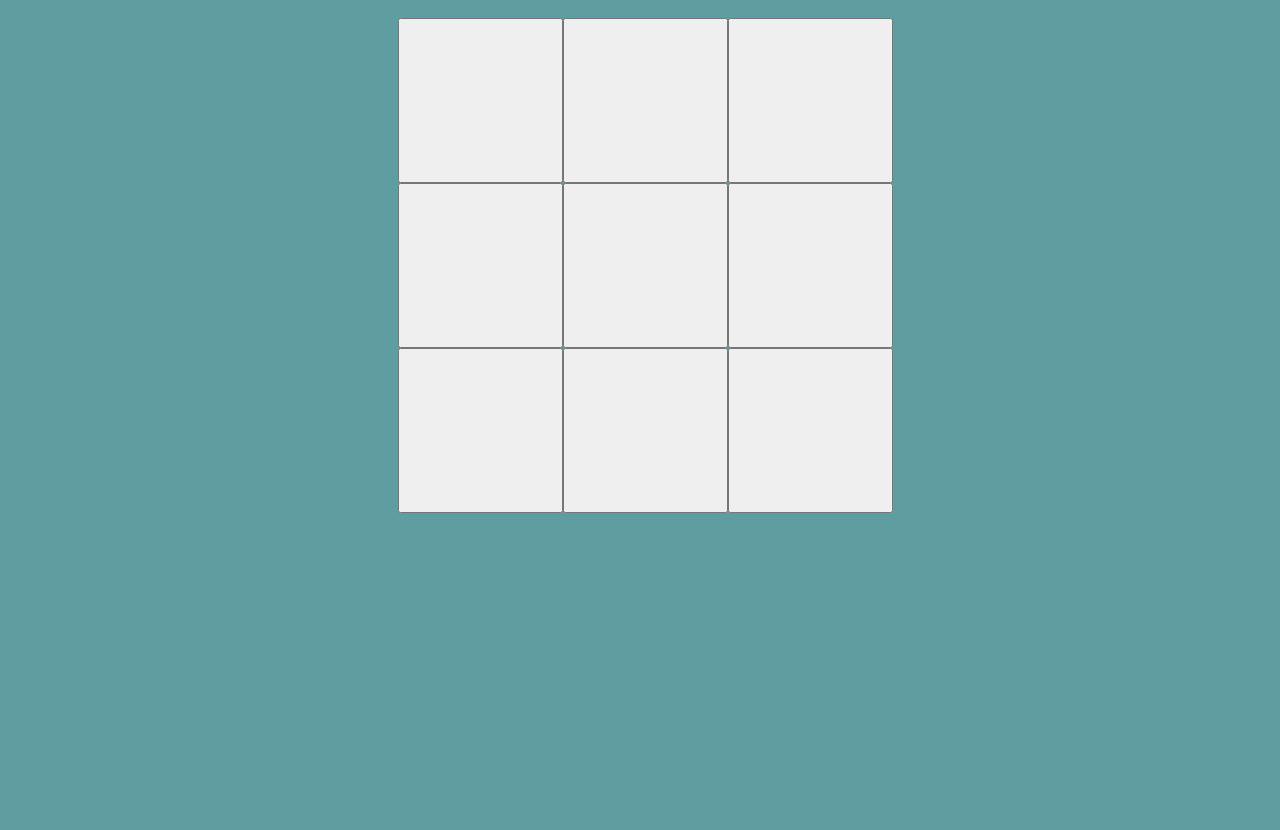
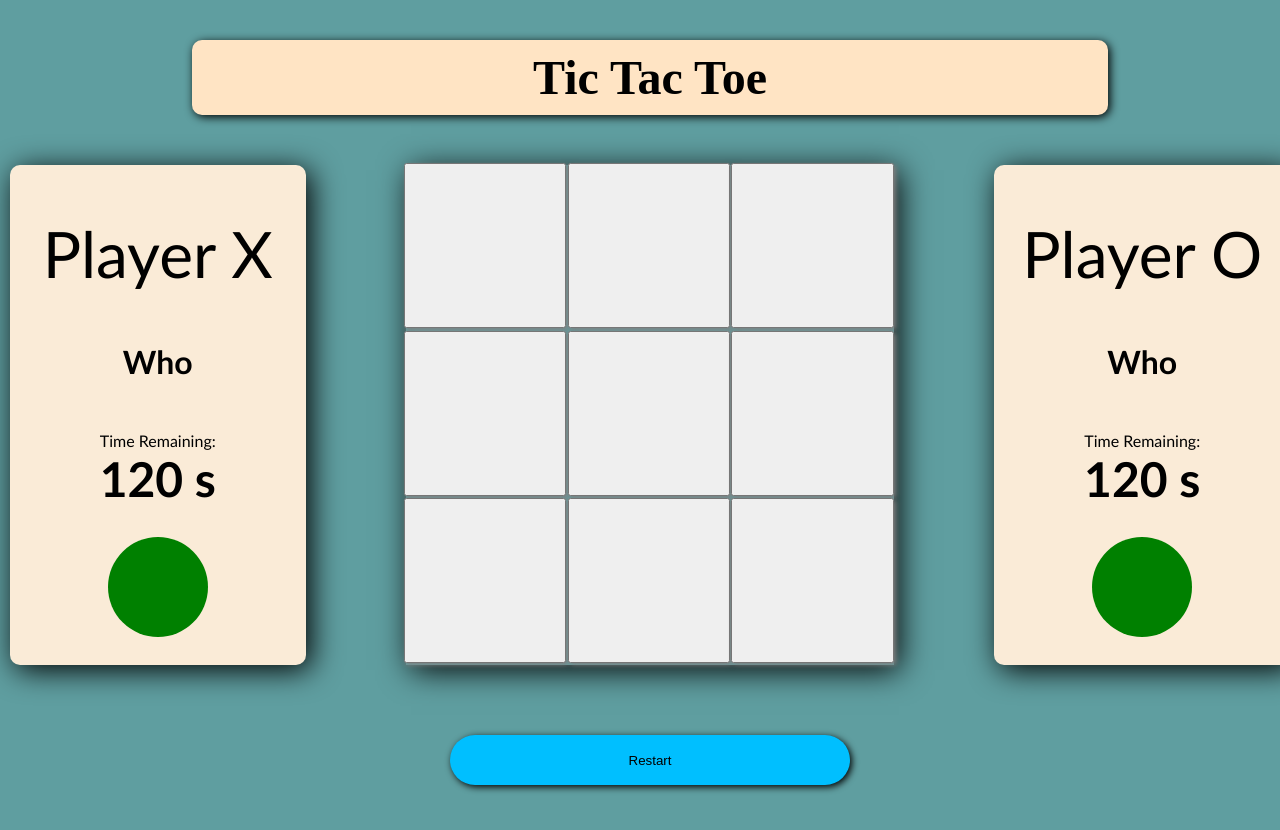
Before and after one commit to Zarif-Karim/Tic-Tac-Toe, a plain HTML site: page frontend/buttonGrid/tictactoe.html in a window 1280 px wide. Drawn offline with Linux system fonts and the light colour scheme.

Commit message:
added player info cards, fixed alignment issues

```diff
--- a/backend/package.json
+++ b/backend/package.json
@@ -5,7 +5,7 @@
   "main": "app.js",
   "scripts": {
     "start": "node app.js",
-    "run": "nodemon app.js"
+    "dev": "nodemon app.js"
   },
   "author": "Zarif Karim",
   "license": "ISC",
--- a/frontend/buttonGrid/tictactoe.css
+++ b/frontend/buttonGrid/tictactoe.css
@@ -1,39 +1,123 @@
 body {
-    background-color: cadetblue;
+    background-color:cadetblue;
     margin: 10px;
     width:100vw;
     height:100vh;
+}
+
+h1 {
+    text-align: center;
+    font-size: 3em;
+    background-color:bisque;
+    width: 70%;
+    margin: 40px auto;
+    padding: 10px;
+    border-radius: 10px;
+    box-shadow: 2px 2px 10px;
+}
+
+.main-container {
+    display: flex;
     justify-content: center;
+    height: 500px;
+    width: 100vw;
+    margin: 50px 0px;
+}
+
+.player-panel {
+    display: inline-block;
+    background-color: antiquewhite;
+    width: 200px;
+    border-radius: 10px;
+    box-shadow: 5px 5px 30px;
+    text-align: center;
+    padding: 50px;
+    font-family:'Trebuchet MS', 'Lucida Sans Unicode', 'Lucida Grande', 'Lucida Sans', Arial, sans-serif;
 }
 
 #board-container {
-    padding: 10px;
-    display: block;
+    display: inline-block;
     width: 500px;
-    height: 500px;
-    margin: 10px auto;
+    height: 100%;
+    margin: 0px 100px;
+    box-shadow: 5px 5px 30px;
 }
 
 .row {
     display: block;
-    /* width: 75%; */
-    height: 33%;
-    margin: 0px auto;
+    height: 33.33%;
+    margin-right: -3px;
+    margin-bottom: 1px;
 }
 
 .col {
-    display: inline-block;
-    width:33%;
+    display: inline-flex;
+    width:33.33%;
     height:100%;
     margin: -2px;
 }
 
 .cell {
-    width: 100%;
-    height: inherit;
+    display: block;
+    width: 99%;
+    height: 99%;
     font-size: 10vmin;
+    cursor: pointer;
+    box-shadow: 2px 2px 5px grey;
 }
 
-.title {
+.grid-value {
     display:inline-flex;
 }
+
+.util-button-row {
+    display:flex;
+    justify-content: center;
+    margin: 50px 25%;
+    padding: 20px;
+
+}
+
+.util-button-row button {
+    width: 400px;
+    height: 50px;
+    border-radius: 30px;
+    box-shadow: 2px 2px 7px;
+    border: none;
+    margin: 0px 50px;
+}
+
+#start-new {
+    background-color:deepskyblue;
+}
+
+button:hover {
+    cursor: pointer;
+    transform: scale(1.02);
+}
+
+.green-indicator{
+    width: 100px;
+    height: 100px;
+    margin: 20px auto;
+    background-color: green;
+    border-radius: 50%;
+}
+
+.player-panel-title {
+    width: 100%;
+    padding: 20px 0px;
+    margin: 0px -50px;
+    font-size: 4em;
+}
+
+.who {
+    font-size: 2em;
+    margin: 50px -50px;
+}
+
+.remaining-time{
+    font-size: 3em;
+    margin-top: 0px;
+    margin-bottom: 30px;
+}
--- a/frontend/buttonGrid/tictactoe.html
+++ b/frontend/buttonGrid/tictactoe.html
@@ -10,23 +10,45 @@
 </head>
 
 <body>
-    <div id="board-container">
-        <div class="row">
-            <div class="col"><button class="cell top-left"><span class="title"></span></button></div>
-            <div class="col"><button class="cell top-middle"><span class="title"></span></button></div>
-            <div class="col"><button class="cell top-right"><span class="title"></span></button></div>
+    <h1>Tic Tac Toe</h1>
+    <div class="main-container">
+
+        <div class="player-panel player-x">
+            <span class="player-panel-title">Player X</span>
+            <h3 class="who" id="who-px">Who</h3>
+            <span>Time Remaining:</span>
+            <h4 class="remaining-time" id="time-px">120 s</h4>
+            <div class="green-indicator" id="turn-px"></div>
         </div>
-        <div class="row">
-            <div class="col"><button class="cell middle-left"><span class="title"></span></button></div>
-            <div class="col"><button class="cell middle-middle"><span class="title"></span></button></div>
-            <div class="col"><button class="cell middle-right"><span class="title"></span></button></div>
+        <div id="board-container">
+            <div class="row">
+                <div class="col"><button class="cell top-left"><span class="grid-value"></span></button></div>
+                <div class="col"><button class="cell top-middle"><span class="grid-value"></span></button></div>
+                <div class="col"><button class="cell top-right"><span class="grid-value"></span></button></div>
+            </div>
+            <div class="row">
+                <div class="col"><button class="cell middle-left"><span class="grid-value"></span></button></div>
+                <div class="col"><button class="cell middle-middle"><span class="grid-value"></span></button></div>
+                <div class="col"><button class="cell middle-right"><span class="grid-value"></span></button></div>
+            </div>
+            <div class="row">
+                <div class="col"><button class="cell bottom-left"><span class="grid-value"></span></button></div>
+                <div class="col"><button class="cell bottom-middle"><span class="grid-value"></span></button></div>
+                <div class="col"><button class="cell bottom-right"><span class="grid-value"></span></button></div>
+            </div>
         </div>
-        <div class="row">
-            <div class="col"><button class="cell bottom-left"><span class="title"></span></button></div>
-            <div class="col"><button class="cell bottom-middle"><span class="title"></span></button></div>
-            <div class="col"><button class="cell bottom-right"><span class="title"></span></button></div>
+        <div class="player-panel player-o">
+            <span class="player-panel-title">Player O</span>
+            <h3 class="who" id="who-po">Who</h3>
+            <span>Time Remaining:</span>
+            <h4 class="remaining-time" id="time-po">120 s</h4>
+            <div class="green-indicator" id="turn-po"></div>
         </div>
     </div>
+    <div class="util-button-row">
+        <button id="start-new">Restart</button>
+    </div>
+    <script src="utils.js"></script>
     <script src="tictactoe.js"></script>
 </body>
 
--- a/frontend/buttonGrid/tictactoe.js
+++ b/frontend/buttonGrid/tictactoe.js
@@ -1,54 +1,16 @@
-function getBoard(){
-    const rows = document.getElementById("board-container").children;
-    const b = [];
-    for(row of rows){
-        const btnRow = [];
-        for(col of row.children) {
-            btnRow.push(col.children[0]);
-        }
-        b.push(btnRow);
-    }
-    return b;
-};
+const displayBoard = getBoard();
 
-async function getData(i,j,p){
-    const resp = await fetch(`http://localhost:5000?r=${i}&c=${j}&p=${player}`);
-    return await resp.json();
-}
-
-async function updateBoard(i,j,displayBoard){
-    let data = await getData(i,j,player);
-    console.log(data);
-    if(data.update === "success"){
-        for(let i in data.board){
-            for(let j in data.board[i]){
-                if(data.board[i][j] !== 0) {
-                    displayBoard[i][j].children[0].
-                    innerText = data.board[i][j] == 1 ? 'X' : 'O';
-                    player += 1;
-                }
-            }
-        }
-    }
-    if(player > 2) player = 1;
-}
-
-function setScreenBoardClickEvents(displayBoard){
-    for(let i in displayBoard){
-        for(let j in displayBoard[i]){
-            displayBoard[i][j].onclick =
-                ()=> updateBoard(i,j,displayBoard);
-        }
-    }
-}
-
-const displayBoard = getBoard();
-let player = 1;
+//event listeners
 setScreenBoardClickEvents(displayBoard);
 
-//start new board
-async function startNewBoard() {
-    fetch(`http://localhost:5000?game=new`)
-    .then(resp=>resp.text())
-    .then(data=>console.log(data));
-}
+
+//to-do
+/*
+    show win message
+    disable button listeners on game finish
+    update reset button to implement required actions to reset game.
+    update player who message
+    show/hide the green turn signal based on player
+    timer function
+    loses if timer finishes
+*/
--- /dev/null
+++ b/frontend/buttonGrid/utils.js
@@ -0,0 +1,71 @@
+let player = 1; //have to change this eventually
+
+//start new board
+document.getElementById("start-new").onclick = async function startNewBoard() {
+    fetch(`http://localhost:5000?game=new`)
+    .then(resp=>resp.text())
+    .then(data=>{
+        console.log(data);
+        clearBoard();
+    });
+};
+
+//getting all the button elemets of the board
+function getBoard(){
+    const rows = document.getElementById("board-container").children;
+    const b = [];
+    for(row of rows){
+        const btnRow = [];
+        for(col of row.children) {
+            btnRow.push(col.children[0]);
+        }
+        b.push(btnRow);
+    }
+    return b;
+};
+
+//sends the move to the server and gets success message and data
+async function getData(i,j,p){
+    const resp = await fetch(`http://localhost:5000?r=${i}&c=${j}&p=${player}`);
+    return await resp.json();
+}
+
+function clearBoard()
+{
+    for(let i in displayBoard){
+        for(let j in displayBoard[i]){
+            displayBoard[i][j].children[0].
+            innerText = ' ';
+        }
+    }
+}
+
+async function updateBoard(i,j,displayBoard){
+    //make the move
+    let data = await getData(i,j,player);
+    console.log(data); //debug
+
+    //update board if move successful
+    if(data.update === "success"){
+        player += 1; //have to change this eventually
+        for(let i in data.board){
+            for(let j in data.board[i]){
+                if(data.board[i][j] !== 0) {
+                    displayBoard[i][j].children[0].
+                    innerText = data.board[i][j] == 1 ? 'X' : 'O';
+                }
+            }
+        }
+    }
+    if(player > 2) player = 1; //have to change this eventually
+}
+
+//adding click events to all the board buttons to send update request to server
+function setScreenBoardClickEvents(displayBoard){
+    for(let i in displayBoard){
+        for(let j in displayBoard[i]){
+            displayBoard[i][j].onclick =
+                ()=> updateBoard(i,j,displayBoard);
+        }
+    }
+}
```
